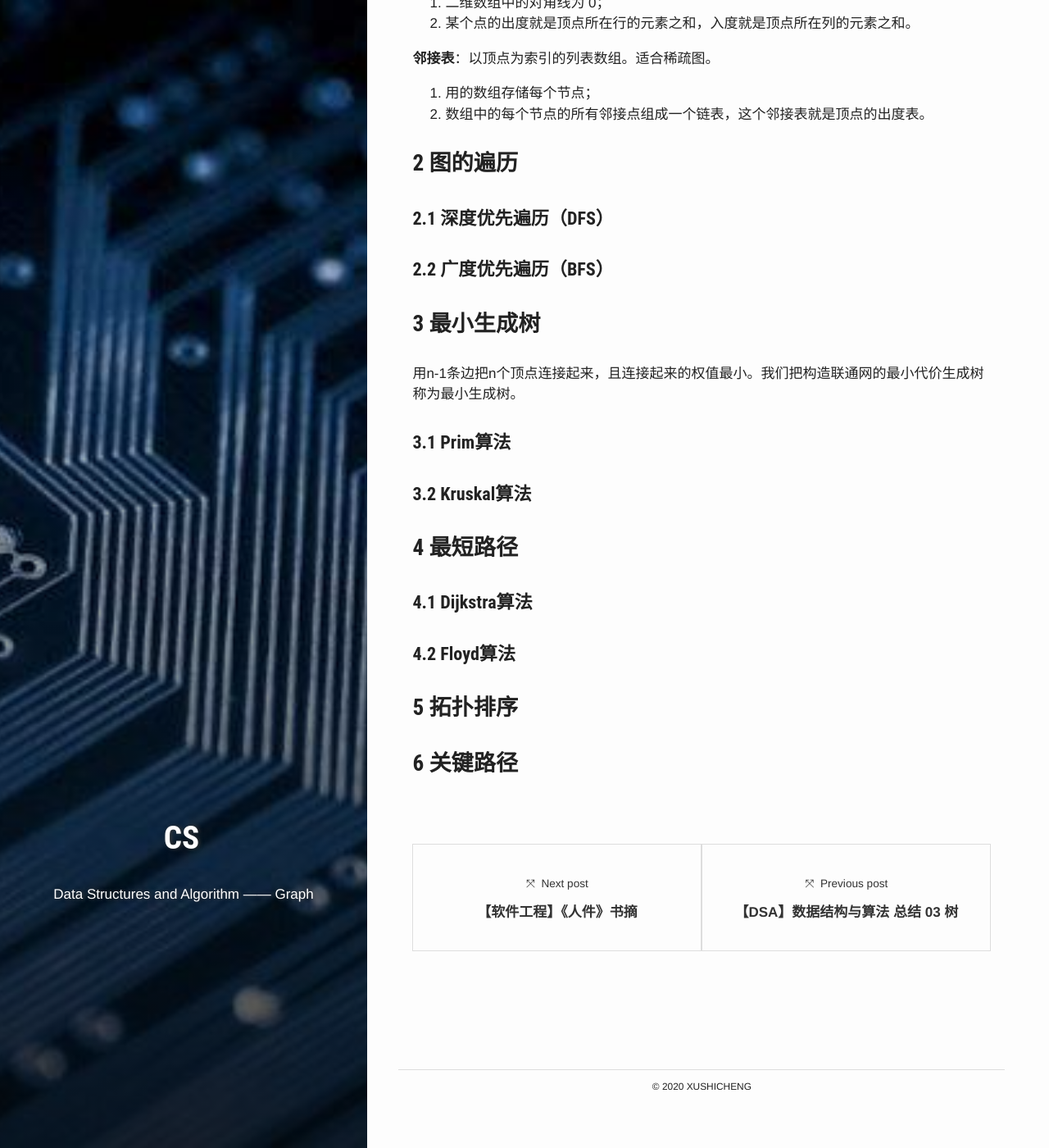
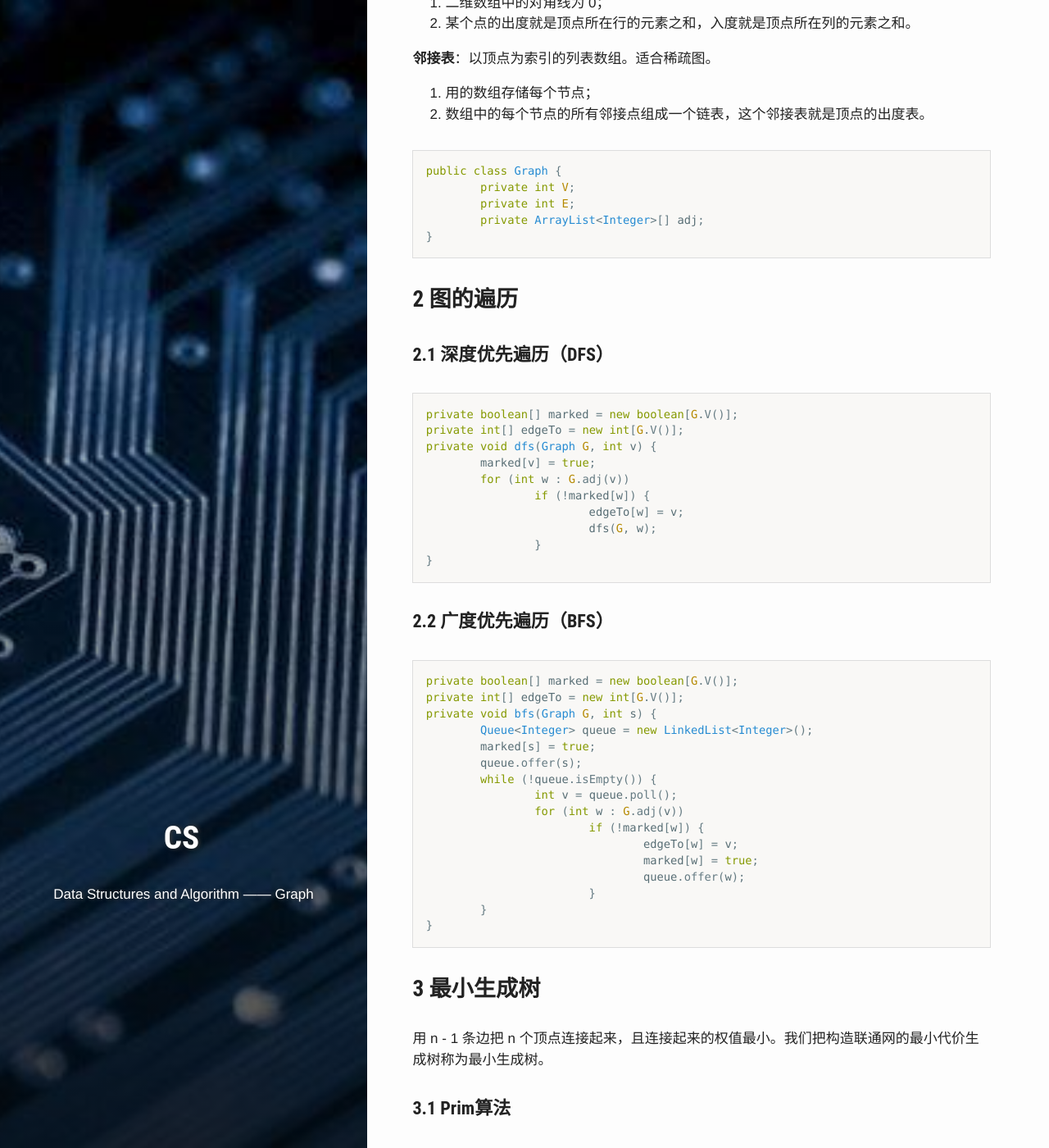
Before and after one commit to PetePro/PetePro.github.io, a Jekyll site: the page built from _posts/ComputerScience/DSA/2019-10-07-dsa-graph.markdown, in a window 1280 px wide and 1400 px high, scrolled down 389 px. Shown: the whole window at 82% size. Built offline with Jekyll 4.4.1, drawn with Linux system fonts in a browser that asks for light colours; some web fonts are replaced.

Commit message:
Update 2019-10-07-dsa-graph.markdown

````diff
--- a/_posts/ComputerScience/DSA/2019-10-07-dsa-graph.markdown
+++ b/_posts/ComputerScience/DSA/2019-10-07-dsa-graph.markdown
@@ -22,15 +22,56 @@ bg: "CS.jpg"
 1. 用的数组存储每个节点；
 2. 数组中的每个节点的所有邻接点组成一个链表，这个邻接表就是顶点的出度表。
 
+```java
+public class Graph {
+	private int V;
+	private int E;
+	private ArrayList<Integer>[] adj;
+}
+```
+
 ### 2 图的遍历
 
 #### 2.1 深度优先遍历（DFS）
 
+```java
+private boolean[] marked = new boolean[G.V()];
+private int[] edgeTo = new int[G.V()];
+private void dfs(Graph G, int v) {
+	marked[v] = true;
+	for (int w : G.adj(v))
+		if (!marked[w]) {
+			edgeTo[w] = v;
+			dfs(G, w);
+		}
+}
+```
+
 #### 2.2 广度优先遍历（BFS）
+
+```java
+private boolean[] marked = new boolean[G.V()];
+private int[] edgeTo = new int[G.V()];
+private void bfs(Graph G, int s) {
+	Queue<Integer> queue = new LinkedList<Integer>();
+	marked[s] = true;
+	queue.offer(s);
+	while (!queue.isEmpty()) {
+		int v = queue.poll();
+		for (int w : G.adj(v))
+			if (!marked[w]) {
+				edgeTo[w] = v;
+				marked[w] = true;
+				queue.offer(w);
+			}
+	}
+}
+```
+
 
 
 ### 3 最小生成树
-用n-1条边把n个顶点连接起来，且连接起来的权值最小。我们把构造联通网的最小代价生成树称为最小生成树。
+用 n - 1 条边把 n 个顶点连接起来，且连接起来的权值最小。我们把构造联通网的最小代价生成树称为最小生成树。
 
 #### 3.1 Prim算法
 
````
